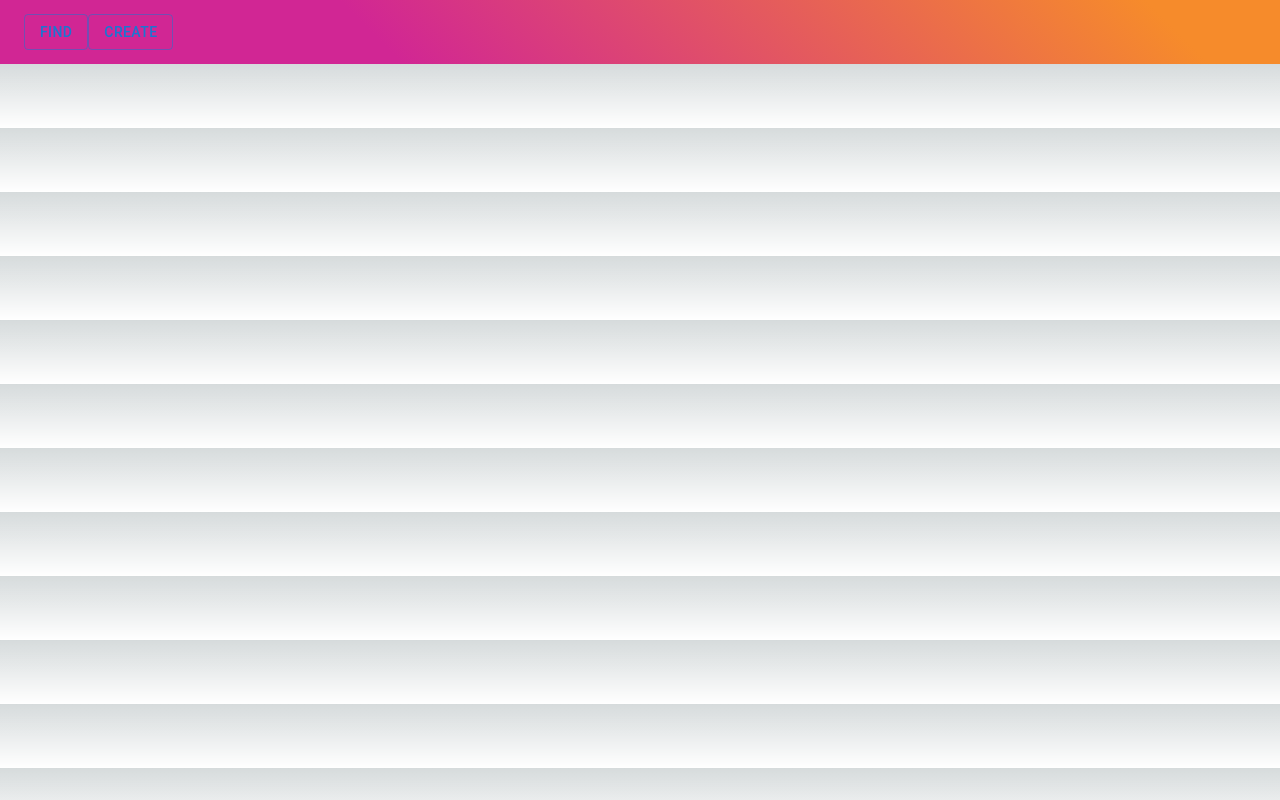
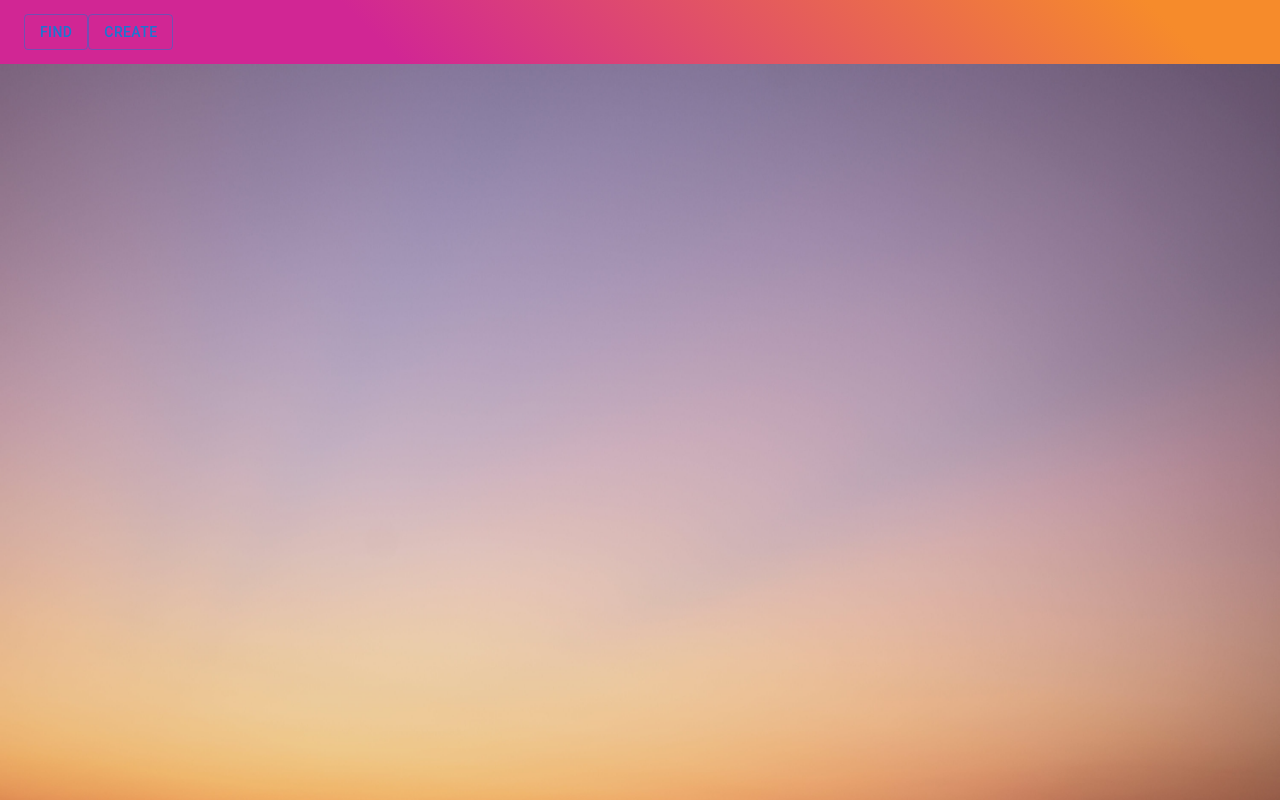
Before and after one commit to klavoraMate/secret-server, a Next.js app in the folder frontend/: page / in a window 1280 px wide. Built offline with nearby package versions, Linux system fonts and the light colour scheme.

Commit message:
feat: added background img

```diff
--- a/frontend/src/app/layout.tsx
+++ b/frontend/src/app/layout.tsx
@@ -2,6 +2,7 @@ import type {Metadata} from 'next'
 import {Inter} from 'next/font/google'
 import './globals.css'
 import NavBar from "@/app/components/NavBar";
+import Image from "next/image";
 
 const inter = Inter({subsets: ['latin']})
 
@@ -14,8 +15,11 @@ export default function RootLayout({children,}: {children: React.ReactNode }) {
     return (
         <html lang="en">
             <body className={inter.className}>
-            <NavBar/>
-            {children}
+            <Image src='/background.jpg' alt={'background'} layout={'fill'} objectFit={'cover'}/>
+            <div style={{position: 'relative', zIndex: 1}}>
+                <NavBar/>
+                {children}
+            </div>
             </body>
         </html>
     )
```
Also changed, not shown: frontend/public/background.jpg (added).
